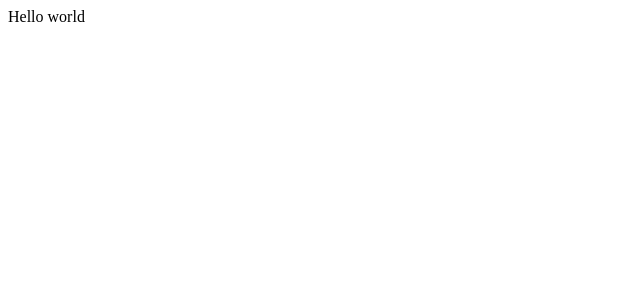
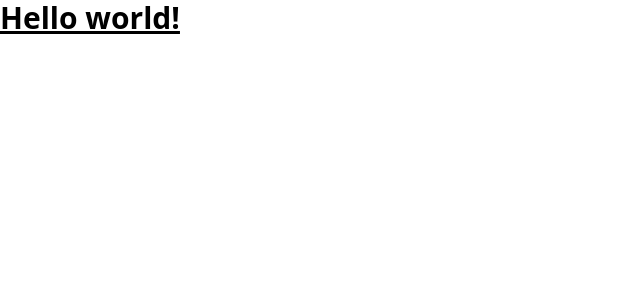
Before and after one commit to EranKhedmati/ErfanKhedmati, a React (Create React App) app: page / in a window 1280 px wide. Shown: the top 300 px of the page, without its empty margins (0-640 px from the left). Built offline with nearby package versions, Linux system fonts and the light colour scheme.

Commit message:
install tailwind

```diff
--- a/package.json
+++ b/package.json
@@ -34,5 +34,8 @@
       "last 1 firefox version",
       "last 1 safari version"
     ]
+  },
+  "devDependencies": {
+    "tailwindcss": "^3.4.4"
   }
 }
--- a/src/App.css
+++ /dev/null
@@ -1,38 +0,0 @@
-.App {
-  text-align: center;
-}
-
-.App-logo {
-  height: 40vmin;
-  pointer-events: none;
-}
-
-@media (prefers-reduced-motion: no-preference) {
-  .App-logo {
-    animation: App-logo-spin infinite 20s linear;
-  }
-}
-
-.App-header {
-  background-color: #282c34;
-  min-height: 100vh;
-  display: flex;
-  flex-direction: column;
-  align-items: center;
-  justify-content: center;
-  font-size: calc(10px + 2vmin);
-  color: white;
-}
-
-.App-link {
-  color: #61dafb;
-}
-
-@keyframes App-logo-spin {
-  from {
-    transform: rotate(0deg);
-  }
-  to {
-    transform: rotate(360deg);
-  }
-}
--- a/src/App.js
+++ b/src/App.js
@@ -1,10 +1,9 @@
-import './App.css';
 
 function App() {
   return (
-    <div>
-      Hello world
-    </div>
+    <h1 className="text-3xl font-bold underline">
+    Hello world!
+  </h1>
   );
 }
 
--- /dev/null
+++ b/src/index.css
@@ -0,0 +1,3 @@
+@tailwind base;
+@tailwind components;
+@tailwind utilities;
--- a/src/index.js
+++ b/src/index.js
@@ -1,5 +1,6 @@
 import React from 'react';
 import ReactDOM from 'react-dom/client';
+import "./index.css";
 import App from './App';
 
 const root = ReactDOM.createRoot(document.getElementById('root'));
--- /dev/null
+++ b/tailwind.config.js
@@ -0,0 +1,10 @@
+/** @type {import('tailwindcss').Config} */
+module.exports = {
+  content: [
+    "./src/App.js",
+  ],
+  theme: {
+    extend: {},
+  },
+  plugins: [],
+}
```
Also changed, not shown: 1 other file (tests, documents, lock files or other folders).
